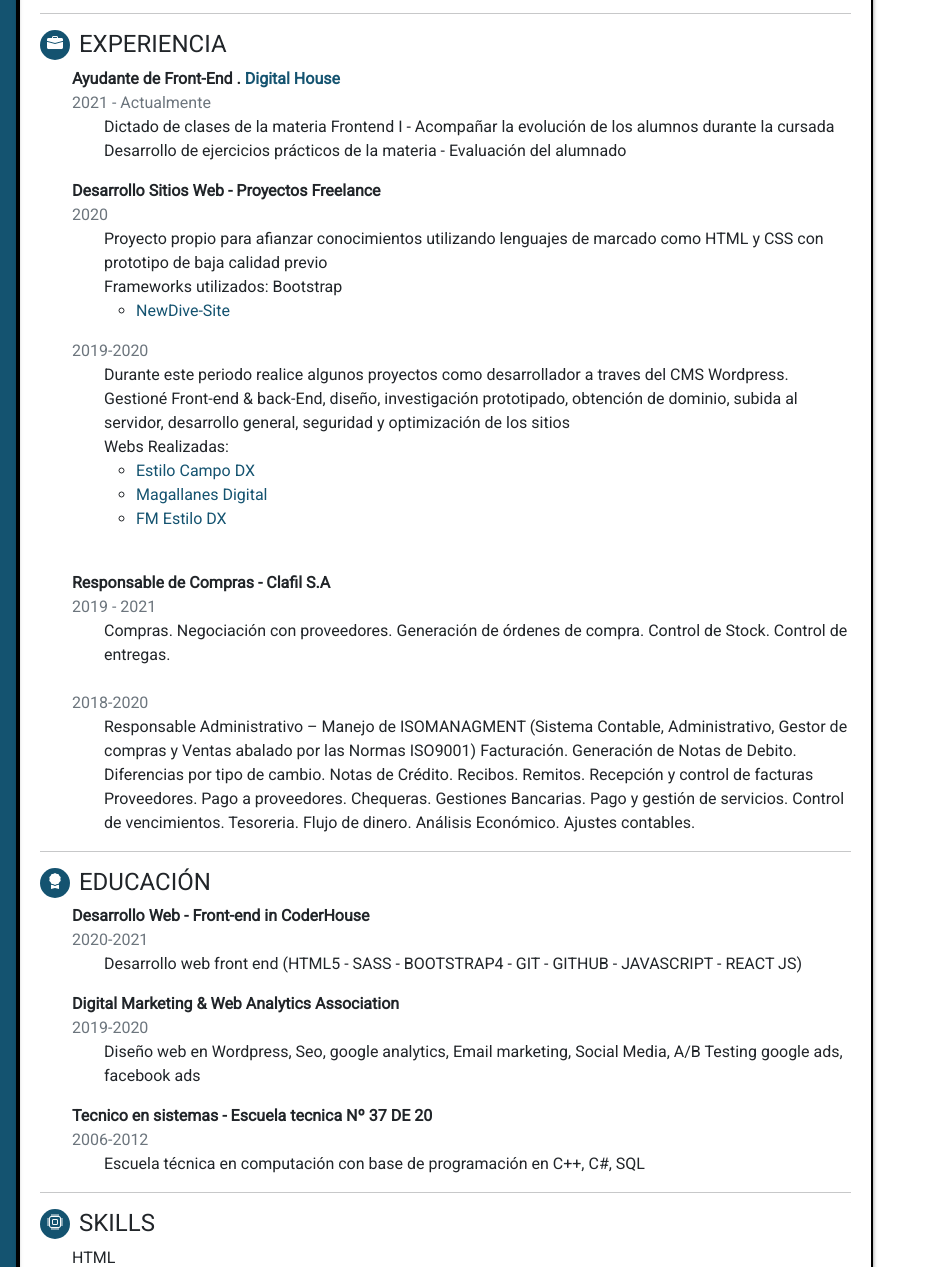
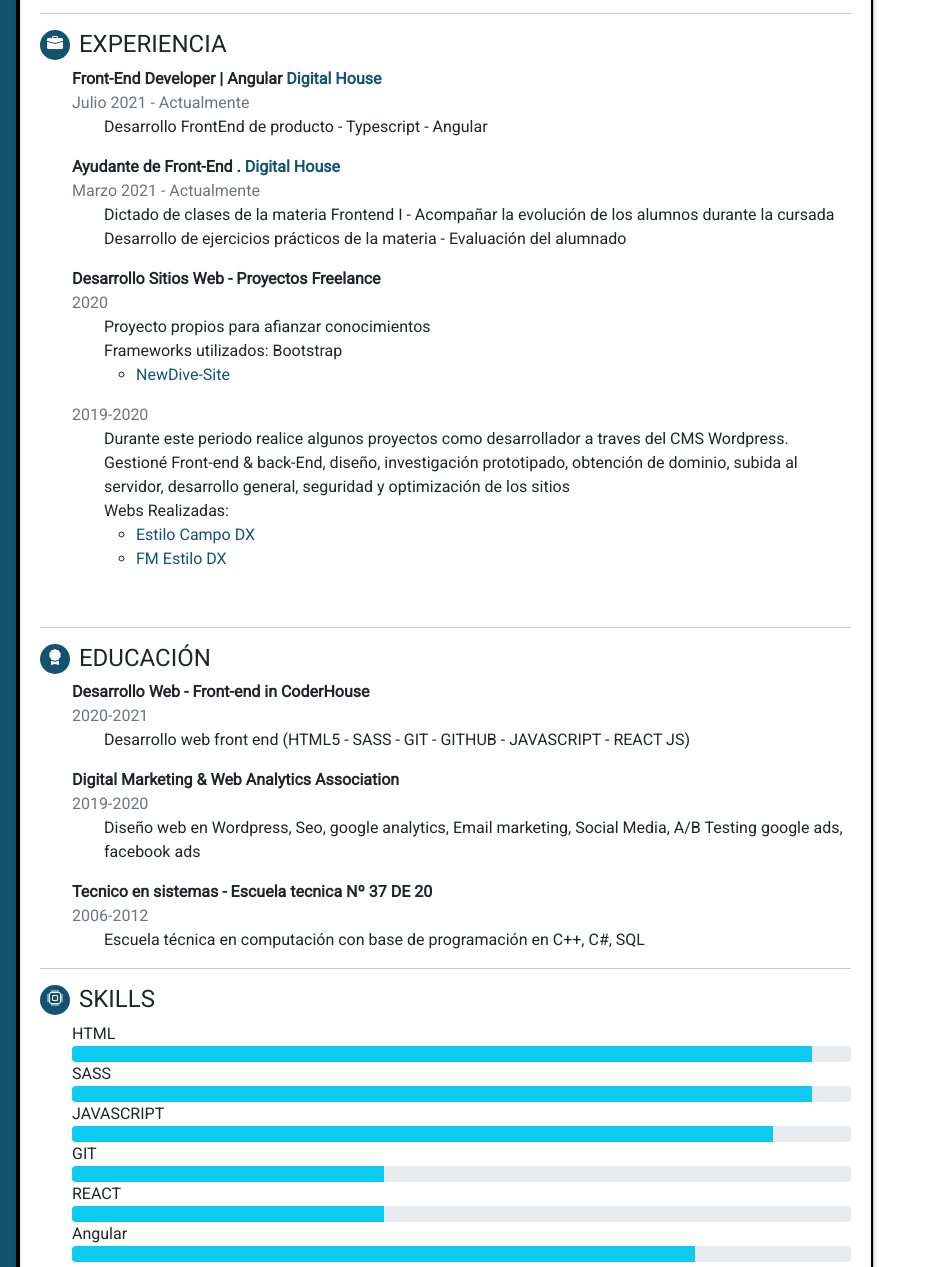
Before and after one commit to Spagliardin/Proyecto-cv, a website: page index.html in a window 1280 px wide. Shown: the part 240-1507 px from the top of the page, 337-1280 px from the left. Drawn offline with nearby package versions, Linux system fonts and the light colour scheme; files whose address does not match are found by name.

Commit message:
any changes

```diff
--- a/index.html
+++ b/index.html
@@ -49,9 +49,9 @@
                     <i class="bi bi-person-circle align-top icon"></i>
                 </div>
                 <h4 class="upp d-inline-block">Resumen Personal</h4>
-                <p>Este soy yo, de preferencia, me pueden llamar Nico. Me considero una persona muy capaz y entusiasta para activar cualquier tipo de tarea, si no lo sé, investigó, lo aprendo y aplico para así cada día cumplir diferentes objetivos mientras fortalezco mis conocimientos. Siempre dispuesto a colaborar, escuchar y aprender.
-                Buena comunicación, dinamismo y capacidad para el trabajo en equipo. Excelente organización, planificación y manejo de los tiempos.
-                En principio de esta hermosa profesión realice proyectos propios y de terceros en forma freelancer como desarrollador web a través de CMS utilizando PHP. Hoy en día cuento con conocimientos solidos en HTML5, CSS3, SASS, Bootstrap, Git. JavaScript y React Js. Siempre queriendo crecer y avanzar.
+                <p> Este soy yo, me pueden llamar Nico🤓.
+                    Amante de la tecnología por sobre todo, también me considero una persona muy capaz y entusiasta para activar cualquier tarea, si no lo sé, investigo, lo aprendo y aplico para así cada día poder cumplir diferentes objetivos mientras fortalezco mis conocimientos.
+                    En principio de esta hermosa profesión realice proyectos propios y de terceros en forma freelancer como desarrollador web a través de CMS manejando PHP. Hoy en día cuento con conocimientos sólidos en JavaScript y tecnologías como HTML5, CSS3, SASS, git, frameworks de estilo + frameworks de JS como Angular y React. Siempre queriendo aprender y avanzar. 😁.
                </p>
                 <hr>
                 <div class="container-icon d-inline-block align-top">
@@ -59,8 +59,15 @@
                 </div>
                 <h4 class="upp d-inline-block">Experiencia</h4>
                     <ul>
+                        <li><strong>Front-End Developer | Angular<a href="https://www.digitalhouse.com/ar"> Digital House</a></strong></li>
+                        <li class="text-muted">Julio 2021 - Actualmente</li>
+                        <ul>
+                            <li>Desarrollo FrontEnd de producto - Typescript - Angular</li>
+                        </ul>
+                    </ul>
+                    <ul>
                         <li><strong>Ayudante de Front-End . <a href="https://www.digitalhouse.com/ar"> Digital House</a></strong></li>
-                        <li class="text-muted">2021 - Actualmente</li>
+                        <li class="text-muted">Marzo 2021 - Actualmente</li>
                         <ul>
                             <li>Dictado de clases de la materia Frontend I - Acompañar la evolución de los alumnos durante la cursada</li>
                             <li>Desarrollo de ejercicios prácticos de la materia - Evaluación del alumnado</li>
@@ -70,7 +77,7 @@
                         <li><strong>Desarrollo Sitios Web - Proyectos Freelance</strong></li>
                         <li class="text-muted">2020</li>
                         <ul>
-                            <li>Proyecto propio para afianzar conocimientos utilizando lenguajes de marcado como HTML y CSS con prototipo de baja calidad previo</li>
+                            <li>Proyecto propios para afianzar conocimientos</li>
                             <li>Frameworks utilizados: Bootstrap</li>
                             <ul class="webs">
                                 <li><a target="_blank" href="https://spagliardin.github.io/NewDive-Site/">NewDive-Site</a></li>
@@ -86,28 +93,12 @@
                                 <li>Webs Realizadas:</li>
                                 <ul class="webs">
                                     <li><a target="_blank" href="https://www.estilocampodx.com.ar/">Estilo Campo DX</a></li>
-                                    <li><a target="_blank" href="https://magallanesdigital.com.ar/">Magallanes Digital</a></li>
                                     <li><a target="_blank" href="https://fmestilodx.com.ar/"> FM Estilo DX</a></li>
                                 </ul>
                             </ul>
                         </li>
                     </ul>
                     <br>
-                    <ul>
-                        <li><strong>Responsable de Compras - Clafil S.A</strong></li>
-                        <li class="text-muted">2019 - 2021</li>
-                        <ul>
-                            <li>Compras. Negociación con proveedores. Generación de órdenes de compra. Control de Stock. Control de entregas.</li>
-                        </ul>
-                        <br>
-                        <li class="text-muted">2018-2020</li>
-                        <ul>
-                            <li>Responsable Administrativo – Manejo de ISOMANAGMENT (Sistema Contable, Administrativo, Gestor de compras y Ventas abalado por las Normas ISO9001)
-                                Facturación. Generación de Notas de Debito. Diferencias por tipo de cambio. Notas de Crédito. Recibos. Remitos.
-                                Recepción y control de facturas Proveedores. Pago a proveedores. Chequeras. Gestiones Bancarias.
-                                Pago y gestión de servicios. Control de vencimientos. Tesoreria. Flujo de dinero. Análisis Económico. Ajustes contables.</li>
-                        </ul>
-                    </ul>
                 <hr>
                 <div class="container-icon d-inline-block align-top">
                     <i class="bi bi-award"></i>
@@ -117,7 +108,7 @@
                         <li><strong>Desarrollo Web - Front-end in CoderHouse</strong></li>
                         <li class="text-muted">2020-2021</li>
                         <ul>
-                            <li>Desarrollo web front end (HTML5 - SASS - BOOTSTRAP4 - GIT - GITHUB - JAVASCRIPT - REACT JS)</li>
+                            <li>Desarrollo web front end (HTML5 - SASS - GIT - GITHUB - JAVASCRIPT - REACT JS)</li>
                         </ul>
                     </ul>
                     <ul>
@@ -142,17 +133,17 @@
                 <ul>
                     <li>HTML
                         <div class="progress">
-                            <div class="progress-bar bg-info" role="progressbar" style="width: 80%" aria-valuenow="100" aria-valuemin="0" aria-valuemax="100"></div>
+                            <div class="progress-bar bg-info" role="progressbar" style="width: 95%" aria-valuenow="100" aria-valuemin="0" aria-valuemax="100"></div>
                           </div>
                     </li>
                     <li>SASS
                         <div class="progress">
-                            <div class="progress-bar bg-info" role="progressbar" style="width: 70%" aria-valuenow="100" aria-valuemin="0" aria-valuemax="100"></div>
+                            <div class="progress-bar bg-info" role="progressbar" style="width: 95%" aria-valuenow="100" aria-valuemin="0" aria-valuemax="100"></div>
                           </div>
                     </li>
                     <li>JAVASCRIPT
                         <div class="progress">
-                            <div class="progress-bar bg-info" role="progressbar" style="width: 50%" aria-valuenow="80" aria-valuemin="0" aria-valuemax="100"></div>
+                            <div class="progress-bar bg-info" role="progressbar" style="width: 90%" aria-valuenow="80" aria-valuemin="0" aria-valuemax="100"></div>
                           </div>
                     </li>
                     <li>GIT
@@ -163,6 +154,11 @@
                     <li>REACT
                         <div class="progress">
                             <div class="progress-bar bg-info" role="progressbar" style="width: 40%" aria-valuenow="60" aria-valuemin="0" aria-valuemax="100"></div>
+                          </div>
+                    </li>
+                    <li>Angular
+                        <div class="progress">
+                            <div class="progress-bar bg-info" role="progressbar" style="width: 80%" aria-valuenow="60" aria-valuemin="0" aria-valuemax="100"></div>
                           </div>
                     </li>
                 </ul>
```
